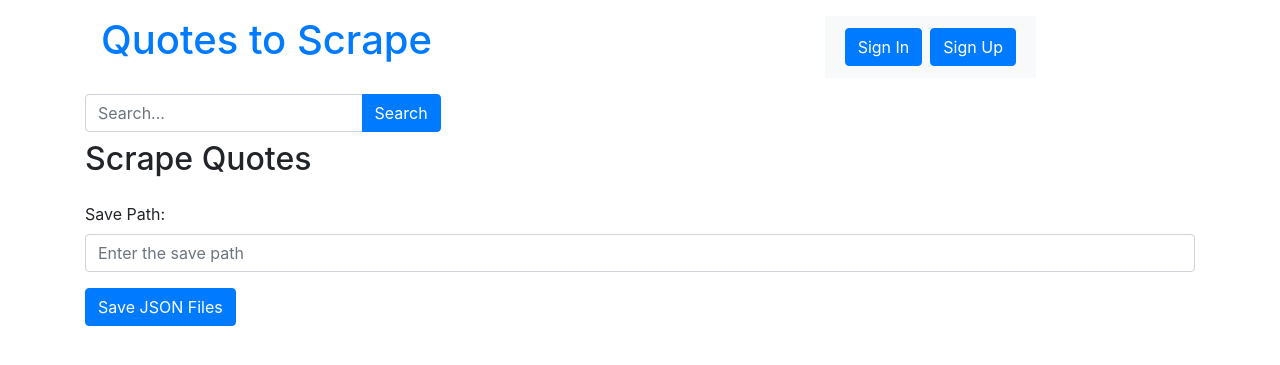
After one commit to sergiokapone/goit_python_web_hw10, a Django app: page /scrape_quotes/ in a window 1280 px wide. The commit adds this page. Shown: the top 365 px of the page. Run offline with Django 4.2, Linux system fonts and the light colour scheme; data comes from the database, SQL or seed files in the repository; both versions use the stored data as it was after the commit; some libraries are stand-ins or nearby versions.

Commit message:
add search

```diff
--- a/hw10/quotes/templates/quotes/author_page.html
+++ b/hw10/quotes/templates/quotes/author_page.html
@@ -1,4 +1,5 @@
-{% extends 'quotes/base.html' %} {% block content %} {% messages %}
+{% extends 'quotes/base.html' %} {% block content %}
+
 <div class="author-details">
   <h3 class="author-title">{{ author.fullname }}</h3>
   <p>
@@ -17,5 +18,4 @@
     </p>
   </div>
 </footer>
-
 {% endblock %}
--- a/hw10/quotes/templates/quotes/base.html
+++ b/hw10/quotes/templates/quotes/base.html
@@ -13,6 +13,14 @@
   </head>
   <body>
     <div class="container">
+      {% if messages %}
+      <div class="messages">
+        {% for message in messages %}
+        <div class="alert alert-{{ message.tags }}">{{ message }}</div>
+        {% endfor %}
+      </div>
+      {% endif %}
+
       <div class="row header-box p-3">
         <div class="col-md-8">
           <h1>
@@ -28,13 +36,13 @@
             >Sign Out</a
           >
           {% else %}
-          <ul class="navbar-nav ml-auto">
-            <li class="nav-item">
+          <ul class="navbar-nav">
+            <li class="nav-item p-1">
               <a href="{% url 'users:signin' %}" class="btn btn-primary"
                 >Sign In</a
               >
             </li>
-            <li class="nav-item">
+            <li class="nav-item p-1">
               <a href="{% url 'users:signup' %}" class="btn btn-primary"
                 >Sign Up</a
               >
@@ -56,10 +64,33 @@
             >Add author</a
           >
         </li>
+        <li class="nav-item">
+          <a
+            href="{% url 'quotes:scrape_quotes' %}"
+            class="nav-link"
+            role="button"
+            >Scrape quotes</a
+          >
+        </li>
         {% endif %}
       </ul>
 
-      {% endif %} {% block content %} {% endblock %}
+      {% endif %}
+      <form method="GET" action="{% url 'quotes:search_results' %}">
+        <div class="input-group mb-2">
+          <input
+            type="text"
+            class="form-control col-3"
+            placeholder="Search..."
+            name="search_query"
+          />
+          <div class="input-group-append">
+            <button class="btn btn-primary" type="submit">Search</button>
+          </div>
+        </div>
+      </form>
+
+      {% block content %} {% endblock %}
     </div>
   </body>
 </html>
--- /dev/null
+++ b/hw10/quotes/templates/quotes/scrape_quotes.html
@@ -0,0 +1,19 @@
+{% extends 'quotes/base.html' %} {% block content %}
+
+<h2>Scrape Quotes</h2>
+
+<form method="get" action="{% url 'quotes:scrape_quotes' %}" class="mt-4">
+  <div class="mb-3">
+    <label for="save_path" class="form-label">Save Path:</label>
+    <input
+      type="text"
+      id="save_path"
+      name="save_path"
+      class="form-control"
+      placeholder="Enter the save path"
+    />
+  </div>
+  <button type="submit" class="btn btn-primary">Save JSON Files</button>
+</form>
+
+{% endblock %}
--- a/hw10/quotes/templates/quotes/top_tags.html
+++ b/hw10/quotes/templates/quotes/top_tags.html
@@ -1,4 +1,4 @@
-<div class="col-md-4 tags-box">
+<div class="col-md-8 tags-box">
   <h2>Top Ten tags</h2>
   {% for tag, popularity in top_tags %}
   <span class="tag-item">
--- a/hw10/quotes/urls.py
+++ b/hw10/quotes/urls.py
@@ -11,6 +11,8 @@ urlpatterns = [
     ),
     path("author/<slug:author_slug>/", views.author_page, name="author_page"),
     path("users/", include("users.urls")),
-    path('add_author/', views.add_author, name='add_author'),
-    path('add_quote/', views.add_quote, name='add_quote'),
+    path("add_author/", views.add_author, name="add_author"),
+    path("add_quote/", views.add_quote, name="add_quote"),
+    path("scrape_quotes/", views.scrape_quotes, name="scrape_quotes"),
+    path("search_results/", views.search_results, name="search_results"),
 ]
--- a/hw10/quotes/views.py
+++ b/hw10/quotes/views.py
@@ -1,13 +1,13 @@
+import json
+import os
 from django.shortcuts import redirect, render
 from django.core.paginator import Paginator
-from django.db.models import Count
+from django.db.models import Count, Q
 
 from .forms import AuthorForm, QuoteForm
 from .models import Author, Quote, Tag
 from django.contrib.auth.decorators import login_required
 from django.contrib import messages
-
-
 
 
 def get_top_tags():
@@ -67,15 +67,16 @@ def add_author(request):
     if request.method == "POST":
         form = AuthorForm(request.POST)
         if form.is_valid():
-            fullname = form.cleaned_data['fullname']
+            fullname = form.cleaned_data["fullname"]
             if not Author.objects.filter(fullname=fullname).exists():
                 form.save()
-                return redirect('quotes:root')
+                return redirect("quotes:root")
             else:
-                messages.error(request, 'Author already exists.')
+                messages.error(request, "Author already exists.")
     else:
         form = AuthorForm()
-    return render(request, 'quotes/add_author.html', {'form': form})
+    return render(request, "quotes/add_author.html", {"form": form})
+
 
 @login_required
 def add_quote(request):
@@ -86,11 +87,61 @@ def add_quote(request):
             quote.save()
 
             # Processing entered text to create a new tag
-            tag_name = form.cleaned_data['tags']
+            tag_name = form.cleaned_data["tags"]
             tag, _ = Tag.objects.get_or_create(name=tag_name)
             quote.tags.add(tag)
 
-            return redirect('quotes:root')
+            return redirect("quotes:root")
     else:
         form = QuoteForm()
-    return render(request, 'quotes/add_quote.html', {'form': form})
+    return render(request, "quotes/add_quote.html", {"form": form})
+
+
+def search_results(request):
+    query = request.GET.get("search_query")
+    results = []
+    if query:
+        results = Quote.objects.filter(
+            Q(quote__icontains=query)
+            | Q(tags__name__icontains=query)
+            | Q(author__fullname__icontains=query)
+        ).distinct()
+
+    context = {
+        "query": query,
+        "results": results,
+    }
+    return render(request, "quotes/search_results.html", context)
+
+
+def scrape_quotes(request):
+    if request.method == "GET":
+        quotes = Quote.objects.all().values("quote", "author__fullname", "tags__name")
+        authors = Author.objects.all().values(
+            "fullname", "born_date", "born_location", "description"
+        )
+
+        quotes_data = list(quotes)
+        authors_data = list(authors)
+
+        quotes_json = json.dumps(quotes_data, ensure_ascii=False)
+        authors_json = json.dumps(authors_data, ensure_ascii=False)
+
+        if request.GET.get("save_path"):
+            save_path = request.GET.get("save_path")
+            if not os.path.isdir(save_path):
+                messages.error(request, "Invalid directory.")
+            else:
+                quotes_file_path = os.path.join(save_path, "quotes.json")
+                authors_file_path = os.path.join(save_path, "authors.json")
+
+                with open(quotes_file_path, "w", encoding="utf-8") as quotes_file:
+                    quotes_file.write(quotes_json)
+
+                with open(authors_file_path, "w", encoding="utf-8") as authors_file:
+                    authors_file.write(authors_json)
+
+                messages.success(request, "JSON files saved successfully.")
+                return redirect("quotes:root")
+
+        return render(request, "quotes/scrape_quotes.html")
```
Also changed, not shown: hw10/quotes/templates/quotes/search_results.html (added, +33 -0 lines), hw10/users/templates/users/login.html (+18 -8 lines), hw10/users/templates/users/signup.html (+21 -17 lines), hw10/db.sqlite3.
